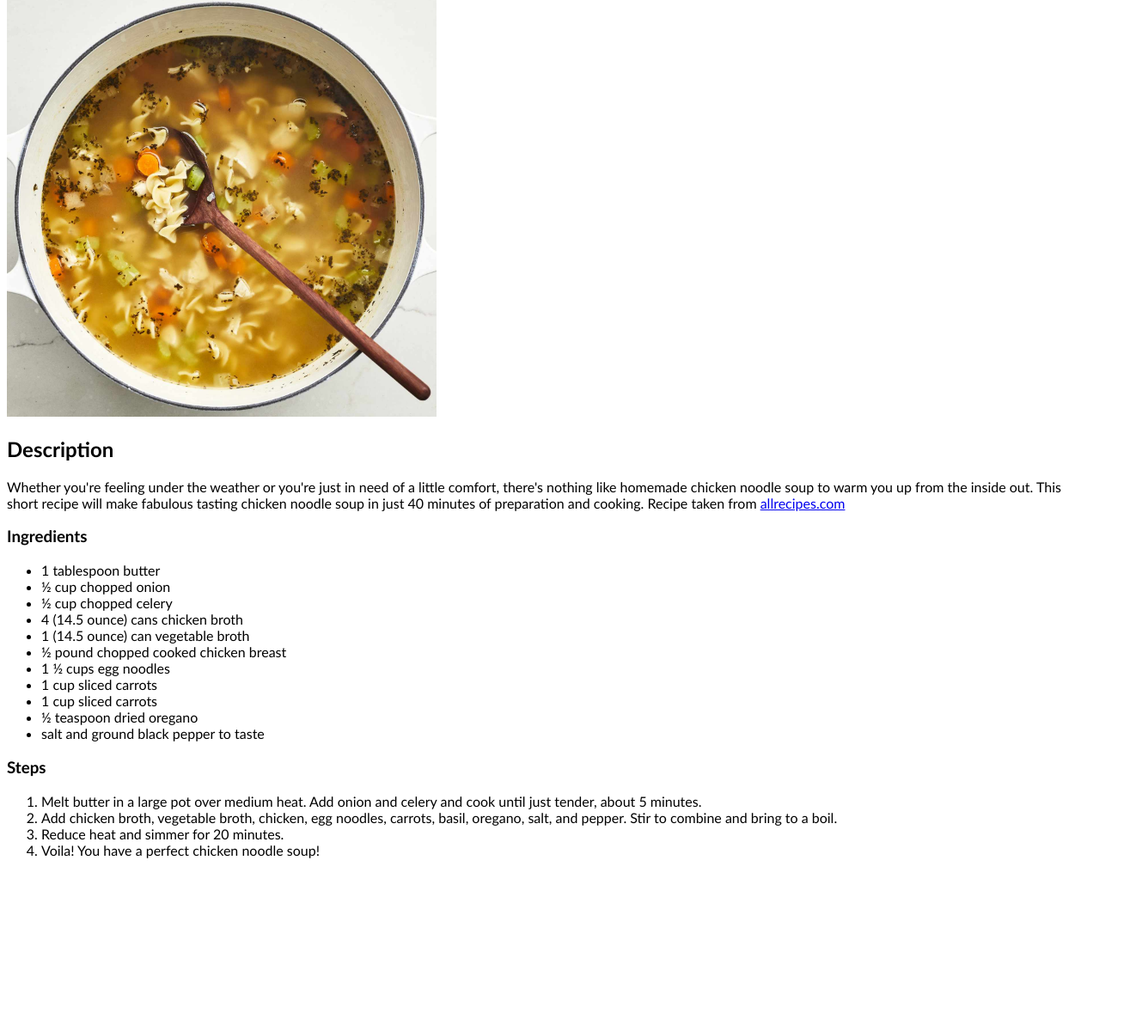
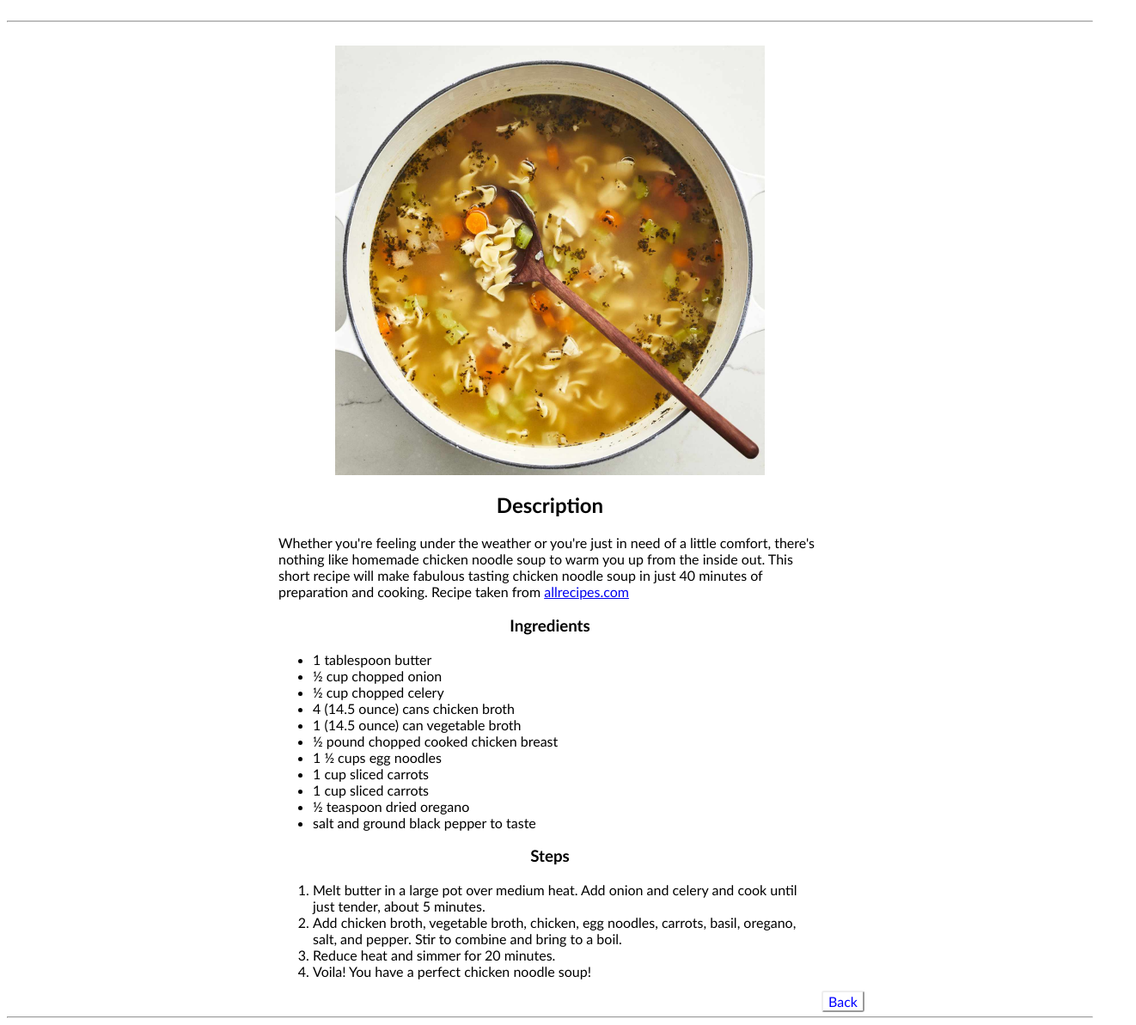
Before and after one commit to ryanfei05/odin-recipes, a plain HTML site: page recipes/chicken-noodle-soup.html in a window 1280 px wide. Shown: the part 97-1290 px from the top of the page at 86% size, 1322 px wide, since content can reach past the window. Before the commit the page ends 1112 px from the top, so only its background shows below. Drawn offline with Linux system fonts and the light colour scheme.

Commit message:
added styles.css

```diff
--- a/recipes/chicken-noodle-soup.html
+++ b/recipes/chicken-noodle-soup.html
@@ -7,16 +7,17 @@
     <link rel="stylesheet" href="../styles.css">
 </head>
 <body>
-    <h1>Chicken Noodle Soup Recipe</h1>
-
-    <img src="./images/chicken-noodle-soup.jpg" alt="Chicken noodle soup" height="500">
-    <h2>Description</h2>
-    <p>Whether you're feeling under the weather or you're just in need of a little comfort, there's nothing like homemade chicken noodle soup to warm you up from the inside out.
+    <h1 class="title">Chicken Noodle Soup Recipe</h1>
+    <hr>
+    <br>
+    <img class="center" src="./images/chicken-noodle-soup.jpg" alt="Chicken noodle soup" height="500">
+    <h2 class="subtitle">Description</h2>
+    <p class="margin">Whether you're feeling under the weather or you're just in need of a little comfort, there's nothing like homemade chicken noodle soup to warm you up from the inside out.
         This short recipe will make fabulous tasting chicken noodle soup in just 40 minutes of preparation and cooking. Recipe taken from <a href="https://www.allrecipes.com/recipe/26460/quick-and-easy-chicken-noodle-soup/">allrecipes.com</a>
     </p>
 
-    <h3>Ingredients</h3>
-    <ul>
+    <h3 class="subtitle">Ingredients</h3>
+    <ul class="margin">
         <li>1 tablespoon butter</li>
         <li>½ cup chopped onion</li>
         <li>½ cup chopped celery</li>
@@ -30,12 +31,14 @@
         <li>salt and ground black pepper to taste</li>
     </ul>
 
-    <h3>Steps</h3>
-    <ol>
+    <h3 class="subtitle">Steps</h3>
+    <ol class="margin">
         <li>Melt butter in a large pot over medium heat. Add onion and celery and cook until just tender, about 5 minutes.</li>
         <li>Add chicken broth, vegetable broth, chicken, egg noodles, carrots, basil, oregano, salt, and pepper. Stir to combine and bring to a boil.</li>
         <li>Reduce heat and simmer for 20 minutes.</li>
         <li>Voila! You have a perfect chicken noodle soup!</li>
     </ol>
+    <a href="../index.html" class="button margin">Back</a>
+    <hr>
 </body>
 </html>
--- a/styles.css
+++ b/styles.css
@@ -1,3 +1,58 @@
 * {
     font-family: 'Trebuchet MS', 'Lucida Sans Unicode', 'Lucida Grande', 'Lucida Sans', Arial, sans-serif;
 }
+
+.title {
+    text-align: center;
+    font-size: 48px;
+}
+
+.center {
+    display: block;
+    margin-right: auto;
+    margin-left: auto;
+    height: 500px;
+}
+
+h1 span {
+    color: blue;
+}
+
+.list ul {
+  padding: 0;
+  margin: 0 auto;
+  text-align: left;
+  display: table;
+}
+
+.list li {
+  margin-bottom: 10px;
+  font-size: 18px;
+}
+
+.list a {
+  text-decoration: none;
+  color: #333;
+}
+
+.list a:hover {
+  color: blue;
+}
+
+.subtitle {
+    text-align: center;
+}
+
+.margin {
+    margin-left: 25%;
+    margin-right: 25%;
+}
+
+a.button.margin {
+    border: 2px outset;
+    padding: 1px 6px;
+    text-decoration: none;
+    color: blue;
+    border-radius: 3px;
+    margin-left: 75%;
+}
```
Also changed, not shown: index.html (+10 -6 lines).
